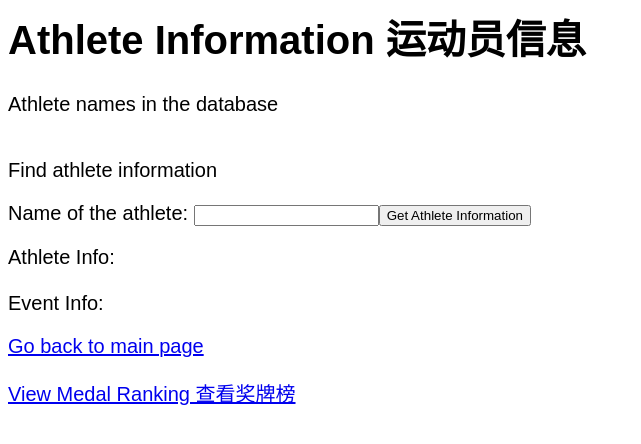
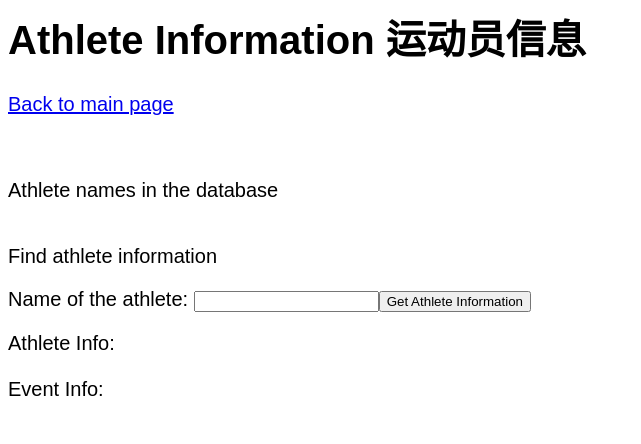
Before and after one commit to yiiihao/project1, a Flask app: template templates/athlete_information.html in a window 1280 px wide. Shown: the top 444 px of the page, without its empty margins (0-641 px from the left). Run offline with Flask 2, Linux system fonts and the light colour scheme; the template is opened without the code that fills it, so the values that code supplies are empty; parts of the project's set-up code (start-up, migrations or seed data) failed here and were passed over.

Commit message:
Update athlete_information.html

```diff
--- a/templates/athlete_information.html
+++ b/templates/athlete_information.html
@@ -10,6 +10,7 @@
 <body>
   <h1>Athlete Information 运动员信息</h1>
 
+<p><a href="/">Back to main page</a></p> <br>
 <p>Athlete names in the database</p>
   <div>{{athlete_name}}</div>
 <br>
@@ -34,8 +35,6 @@ Event Info: <br>
     {% endfor %}
 </div>
 
-<p><a href="/index">Go back to main page</a></p>
-<p><a href="/medal_ranking">View Medal Ranking 查看奖牌榜</a></p>
 </body>
 
 
```
